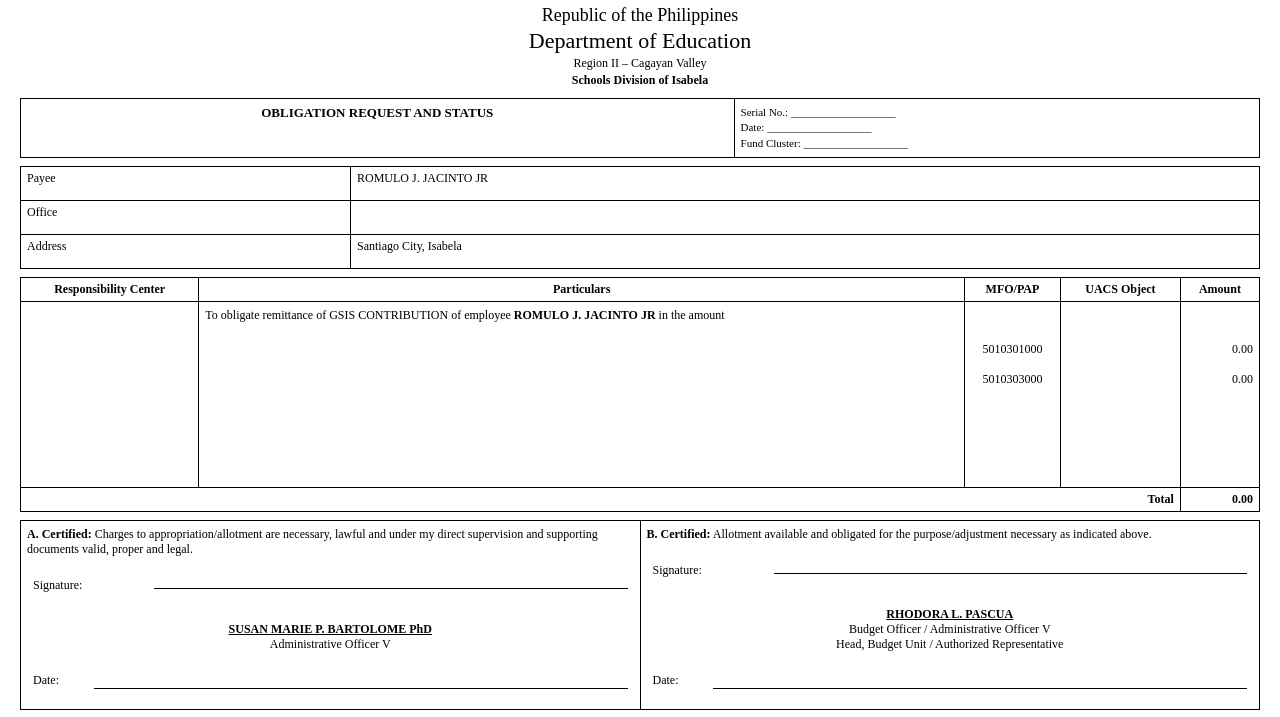
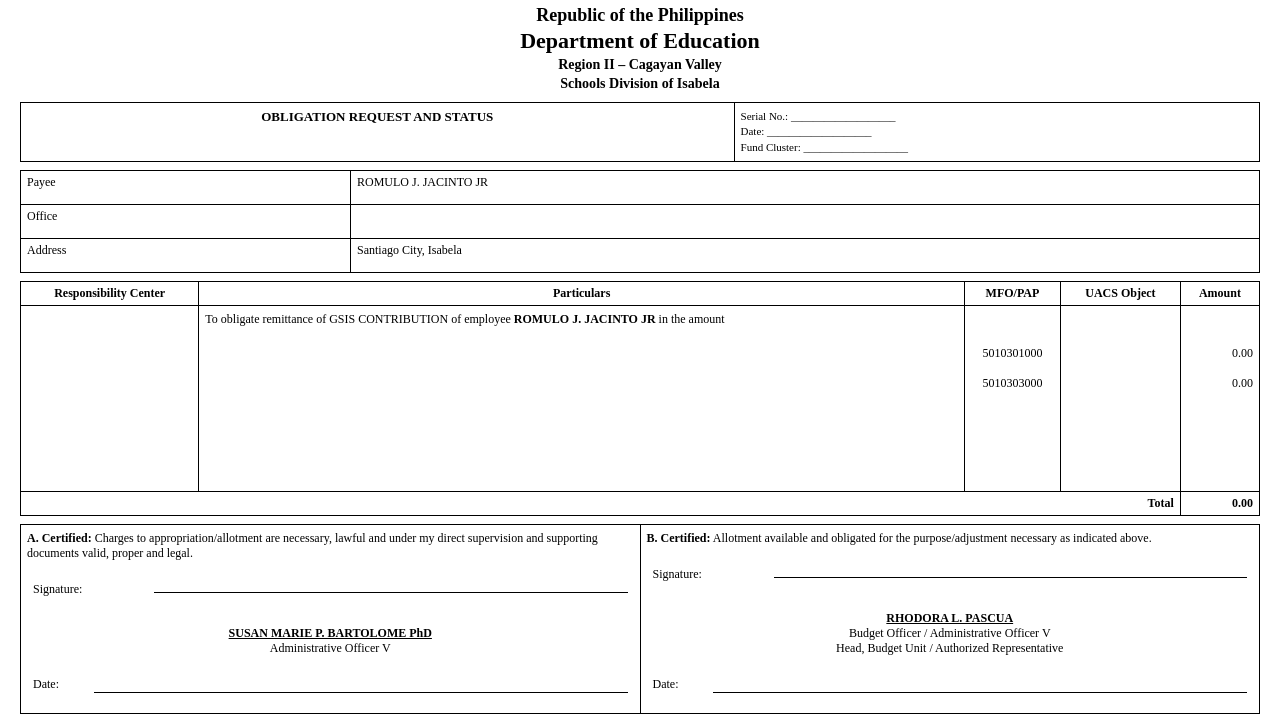
Before and after one commit to Jhunejaci24/SALARY-DIFFERENTIAL-CALCULATOR, a plain HTML site: page ORS SALARY AND PHIL HEALTH.html in a window 1280 px wide. Shown: the part 113-830 px from the top of the page. Drawn offline with Linux system fonts and the light colour scheme.

Commit message:
Add files via upload

```diff
--- a/ORS SALARY AND PHIL HEALTH.html
+++ b/ORS SALARY AND PHIL HEALTH.html
@@ -54,15 +54,19 @@
 </head>
 
 <body>
+  <!-- DV Form -->
+<!-- Header with logo and stylized text -->
+<div style="text-align: center; margin-bottom: 10px;">
+  <img src="images/logo.png" alt="DepEd Logo"
+       style="width: 90px; height: 90px; display: block; margin: 0 auto 8px;">
+  <h3 style="font-family: 'Old English Text MT', 'Times New Roman', serif;
+             font-size: 18px; margin: 0;">Republic of the Philippines</h3>
+  <h2 style="font-family: 'Old English Text MT', 'Times New Roman', serif;
+             font-size: 22px; margin: 2px 0;">Department of Education</h2>
+  <h3 style="margin: 2px 0;">Region II – Cagayan Valley</h3>
+  <h3 style="margin: 2px 0;"><span contenteditable="true">Schools Division of Isabela</span></h3>
+</div>
 
-<!-- HEADER -->
-<div style="text-align: center; margin-bottom: 10px;">
-  <img src="images/logo.png" alt="DepEd Logo" style="width: 90px; height: 90px; display: block; margin: 0 auto 8px;">
-  <p style="font-family: 'Old English Text MT', 'Times New Roman', serif; font-size: 18px; margin: 2px 0;">Republic of the Philippines</p>
-  <p style="font-family: 'Old English Text MT', 'Times New Roman', serif; font-size: 22px; margin: 2px 0;">Department of Education</p>
-  <p style="margin: 2px 0;">Region II – Cagayan Valley</p>
-  <p style="margin: 2px 0;"><b>Schools Division of Isabela</b></p>
-</div>
 
 <!-- HEADER & TITLE -->
 <table class="title-row">
```
Also changed, not shown: ORS.html (+8 -6 lines).
